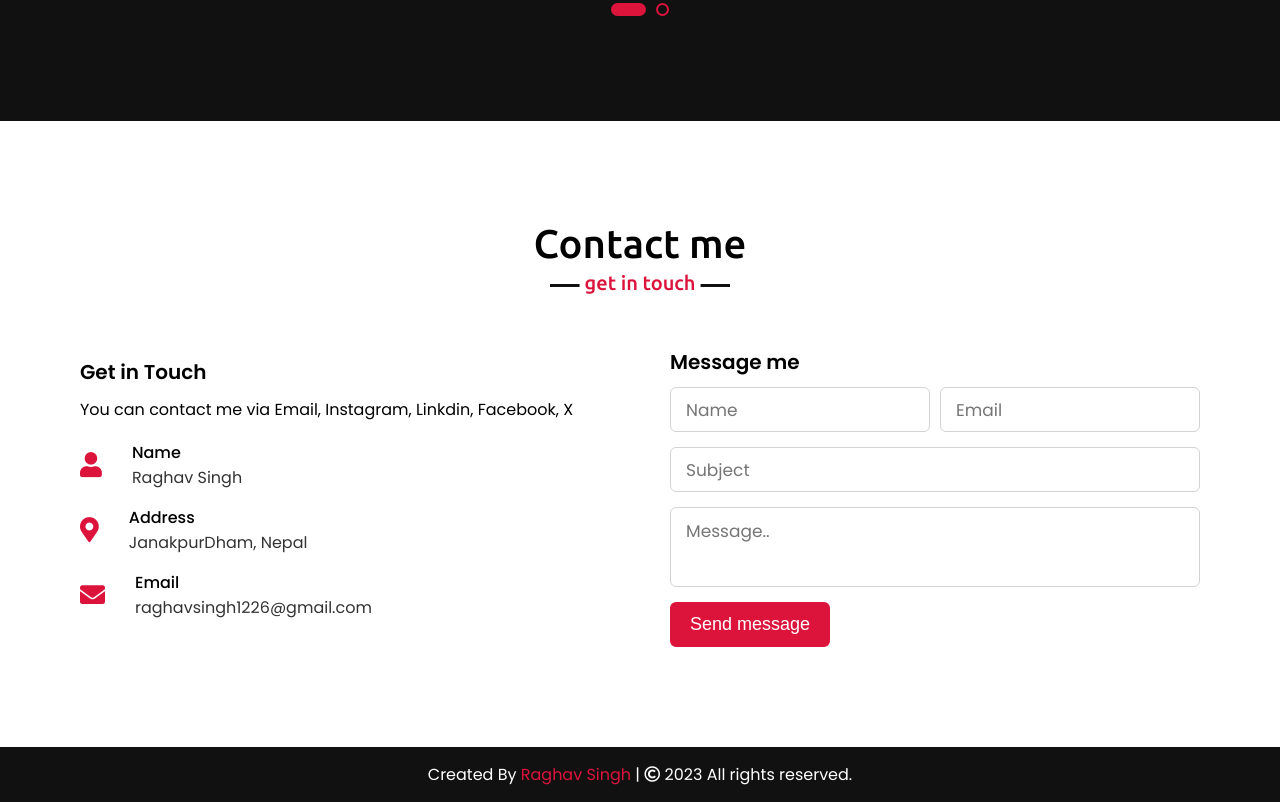
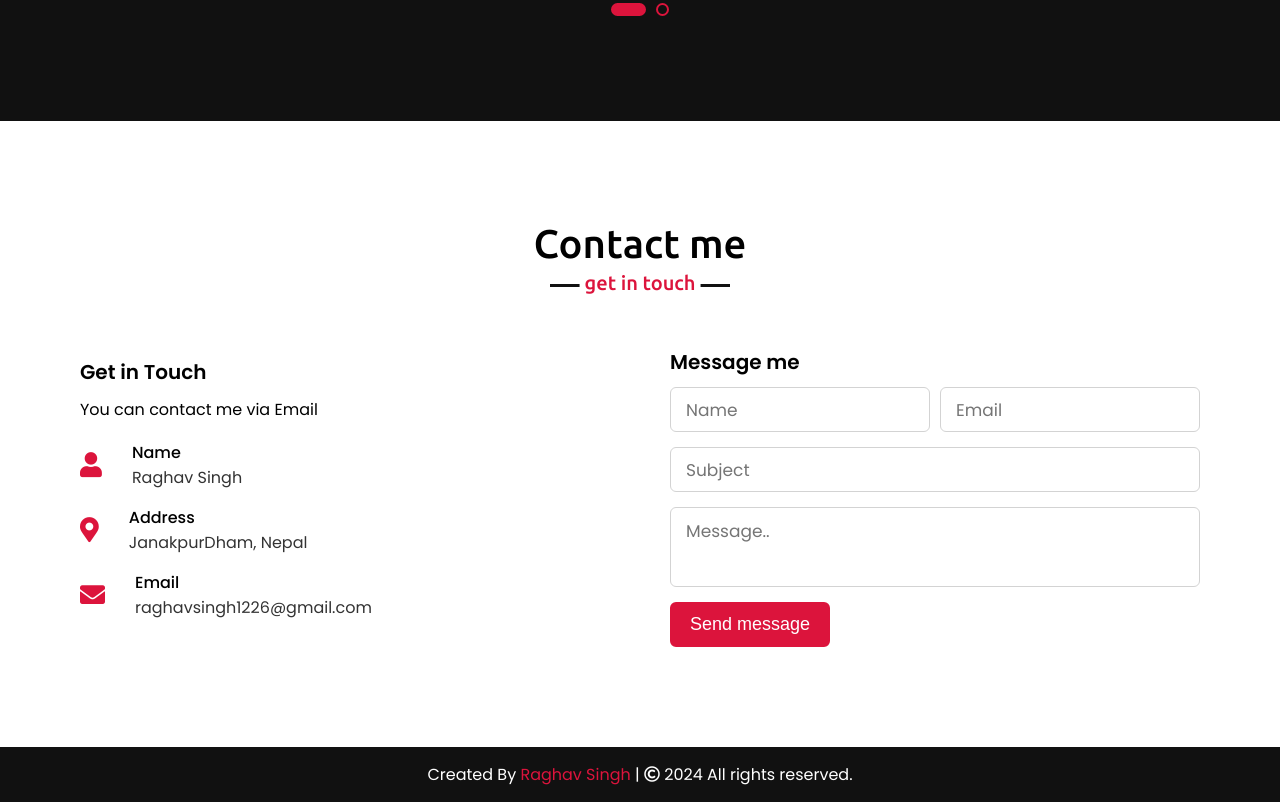
Before and after one commit to raghavsinghrajput/My-website, a plain HTML site: page index.html in a window 1280 px wide. Shown: the part 3410-4212 px from the top of the page. Drawn offline with nearby package versions, Linux system fonts and the light colour scheme.

Commit message:
Update index.html
Signed-off-by: raghavsinghrajput <156907710+raghavsinghrajput@users.noreply.github.com>

```diff
--- a/index.html
+++ b/index.html
@@ -208,7 +208,7 @@
             <div class="contact-content">
                 <div class="column left">
                     <div class="text">Get in Touch</div>
-                    <p>You can contact me via Email, Instagram, Linkdin, Facebook, X</p>
+                    <p>You can contact me via Email</p>
                     <div class="icons">
                         <div class="row">
                             <i class="fas fa-user"></i>
@@ -261,7 +261,7 @@
 
     <!-- footer section start -->
     <footer>
-        <span>Created By <a href="raghavsingh.com.np">Raghav Singh</a> | <span class="far fa-copyright"></span> 2023 All rights reserved.</span>
+        <span>Created By <a href="raghavsingh.com.np">Raghav Singh</a> | <span class="far fa-copyright"></span> 2024 All rights reserved.</span>
     </footer>
 
     <script src="script.js"></script>
```
